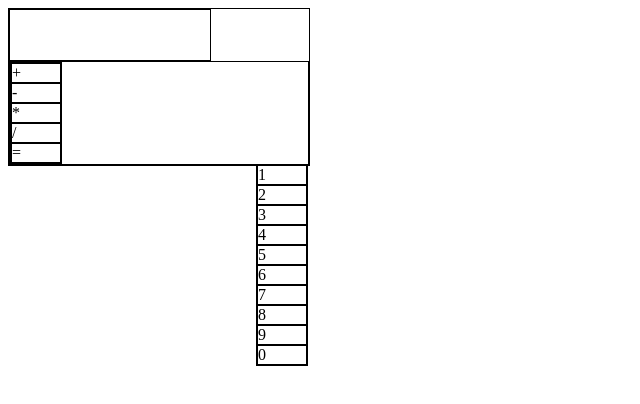
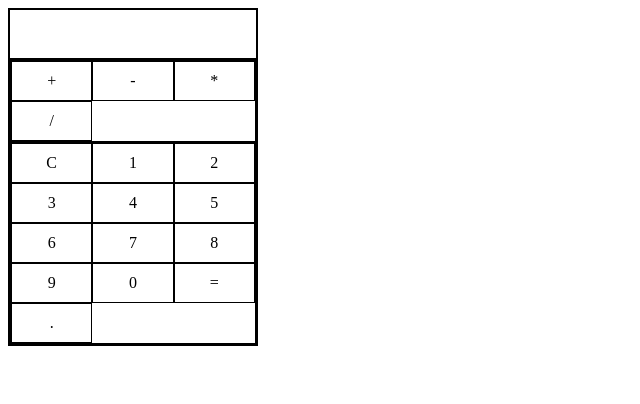
Before and after one commit to sadiiqaliiyu/Calculator, a plain HTML site: page index.html in a window 1280 px wide. Shown: the whole page, without its empty margins (0-640 px from the left). Drawn offline with Linux system fonts and the light colour scheme.

Commit message:
Adjust calc using flexbox

```diff
--- a/css/style.css
+++ b/css/style.css
@@ -1,25 +1,48 @@
+html{
+    box-sizing: border-box;
+}
+
+*, *::before, *::after{
+    box-sizing: inherit;
+}
+
 div {
     border: 1px solid black;
 
 }
 
 #lcd{
-    width: 200px;
+    width: 100%;
     height: 50px;
 }
 
-#calc {
-    width:300px;
+ #calc{
+    display: flex;
+    flex-wrap: nowrap;
+    flex-direction: column;
+    width: 250px;
 }
 
 .operators{
-    width: 50px;
-    float: righ;
+    display: flex;
+    flex-wrap: wrap;
+    text-align: center;
+
 
 }
 
+.sign{
+    width: 33.333333%;
+    padding: 10px;
+}
+
 .nums{
-    width: 50px;
-    float: right;
+    display: flex;
+    flex-wrap: wrap;
+}
 
+.box{
+    width: 33.333333%;
+    padding: 10px;
+    text-align: center;
 }
--- a/index.html
+++ b/index.html
@@ -9,23 +9,25 @@
             <div id="lcd"></div>
             <div id="buttons">
                 <div class="operators">
-                    <div>+</div>
-                    <div>-</div>
-                    <div>*</div>
-                    <div>/</div>
-                    <div>=</div>
+                     <div class="sign">+</div>
+                    <div class="sign">-</div>
+                    <div class="sign">*</div>
+                    <div class="sign">/</div>
                 </div>
                 <div class='nums'>
-                    <div>1</div>
-                    <div>2</div>
-                    <div>3</div>
-                    <div>4</div>
-                    <div>5</div>
-                    <div>6</div>
-                    <div>7</div>
-                    <div>8</div>
-                    <div>9</div>
-                    <div>0</div>
+                    <div class="box">C</div>
+                    <div class="box">1</div>
+                    <div class="box">2</div>
+                    <div class="box">3</div>
+                    <div class="box">4</div>
+                    <div class="box">5</div>
+                    <div class="box">6</div>
+                    <div class="box">7</div>
+                    <div class="box">8</div>
+                    <div class="box">9</div>
+                    <div class="box">0</div>
+                    <div class="box">=</div>
+                    <div class="box">.</div>
                 </div>
             </div>
         </div>
```
